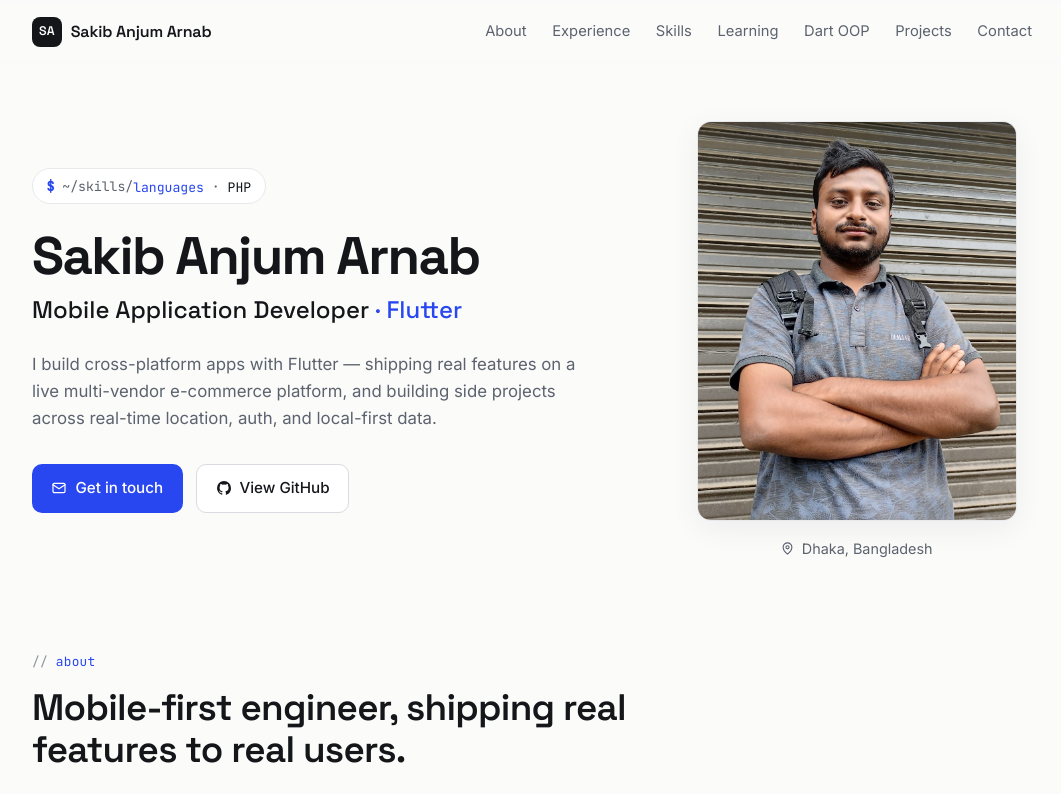
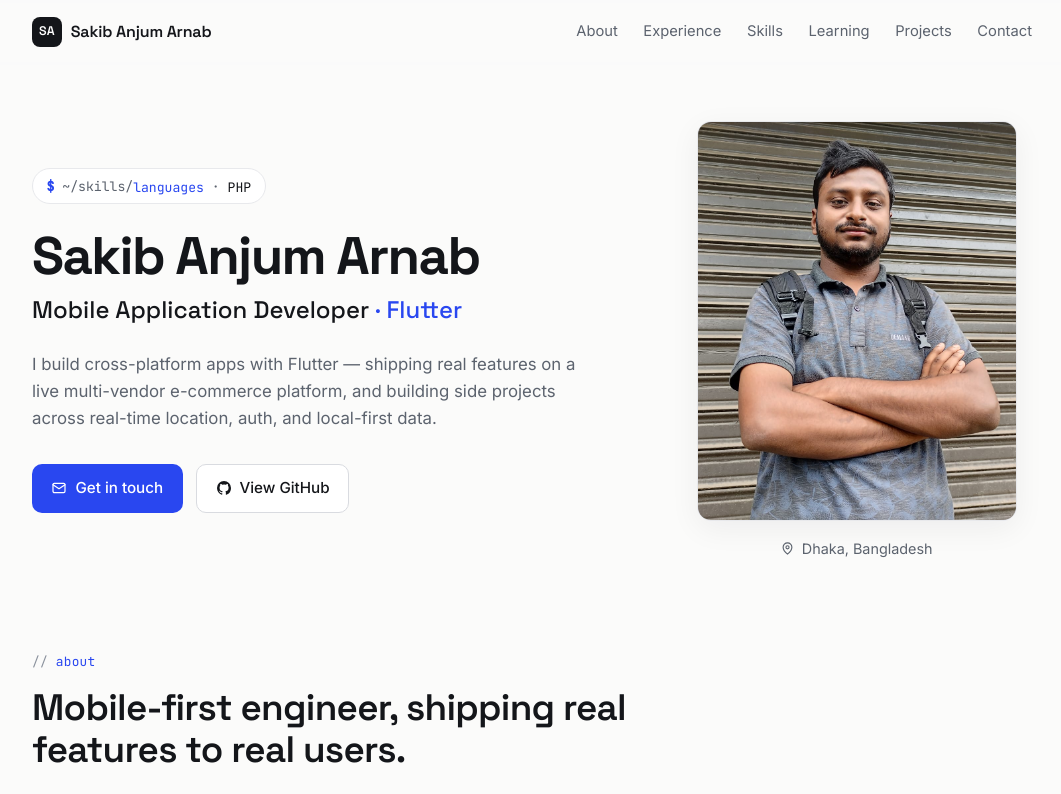
Before and after one commit to anjumArnab/me, a React (Vite) app: page / in a window 1280 px wide. Shown: the top 794 px of the page, without its empty margins (108-1169 px from the left). Built offline with nearby package versions, Linux system fonts and the light colour scheme.

Commit message:
oop section removed from nav bar

```diff
--- a/src/data/portfolio.js
+++ b/src/data/portfolio.js
@@ -226,7 +226,6 @@ export const nav = [
   { id: 'experience', label: 'Experience' },
   { id: 'skills', label: 'Skills' },
   { id: 'learning', label: 'Learning' },
-  { id: 'dart-oop', label: 'Dart OOP' },
   { id: 'projects', label: 'Projects' },
   { id: 'contact', label: 'Contact' },
 ]
```
